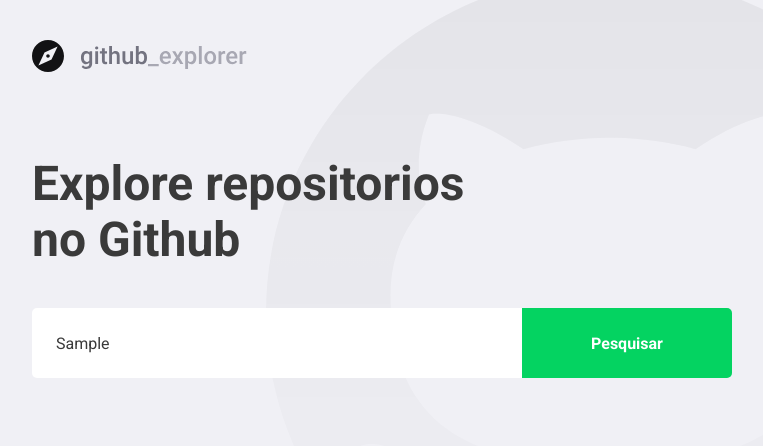
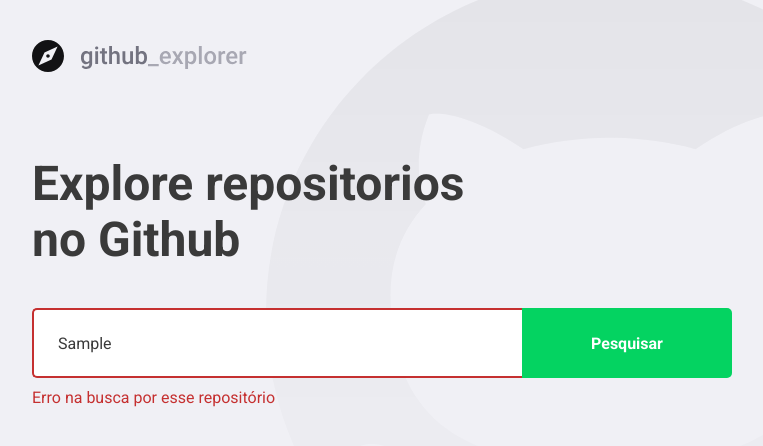
Before and after one commit to guilherhenri/github-explorer, a React (Create React App) app: page / in a window 1280 px wide. Both pictures are taken after typing "Sample" into the empty fields and a click on the button "Pesquisar". Shown: the top 446 px of the page, without its empty margins (148-911 px from the left). Built offline with nearby package versions, Linux system fonts and the light colour scheme; no server answers; the HTML template or start-up script is replaced by a standard one.

Commit message:
Feature: Erros

```diff
--- a/src/pages/Dashboard/index.tsx
+++ b/src/pages/Dashboard/index.tsx
@@ -4,7 +4,7 @@
 
 import logoImg from '../../assets/logo.svg';
 
-import { Title, Form, Repositories } from './styles';
+import { Title, Form, Repositories, Error } from './styles';
 
 interface Repository {
   full_name: string;
@@ -17,6 +17,7 @@
 
 const Dashboard: React.FC = () => {
   const [newRepo, setNewRepo] = useState('');
+  const [inputError, setInputError] = useState('');
   const [repositories, setRepositories] = useState<Repository[]>([]);
 
   async function handleAddRepository(
@@ -24,12 +25,22 @@
   ): Promise<void> {
     event.preventDefault();
 
-    const response = await api.get<Repository>(`/repos/${newRepo}`);
+    if(!newRepo) {
+      setInputError('Digite o autor/nome do repositório');
+      return;
+    }
 
-    const repository = response.data;
+    try {
+      const response = await api.get<Repository>(`/repos/${newRepo}`);
 
-    setRepositories([...repositories, repository]);
-    setNewRepo('');
+      const repository = response.data;
+
+      setRepositories([...repositories, repository]);
+      setNewRepo('');
+      setInputError('');
+    } catch (err) {
+      setInputError('Erro na busca por esse repositório');
+    }
   }
 
   return (
@@ -37,7 +48,7 @@
       <img src={logoImg} alt="Github Explorer"/>
       <Title>Explore repositorios no Github</Title>
 
-      <Form onSubmit={handleAddRepository} >
+      <Form hasError={!!inputError} onSubmit={handleAddRepository} >
         <input
           value={newRepo}
           onChange={(e) => setNewRepo(e.target.value)}
@@ -46,6 +57,8 @@
 
         <button>Pesquisar</button>
       </Form>
+
+      { inputError && <Error>{inputError}</Error>}
 
       <Repositories>
         {repositories.map(repository => (
--- a/src/pages/Dashboard/styles.ts
+++ b/src/pages/Dashboard/styles.ts
@@ -1,5 +1,9 @@
-import styled from 'styled-components';
+import styled, { css } from 'styled-components';
 import { shade } from 'polished';
+
+interface FormProps {
+  hasError: boolean;
+}
 
 export const Title = styled.h1`
   font-size: 48px;
@@ -10,7 +14,7 @@
   margin-top: 80px;
 `;
 
-export const Form = styled.form`
+export const Form = styled.form<FormProps>`
   margin-top: 40px;
   max-width: 700px;
 
@@ -20,9 +24,14 @@
     flex: 1;
     height: 70px;
     padding: 0 24px;
-    border: 0;
     border-radius: 5px 0 0 5px;
     color: #3a3a3a;
+    border: 2px solid #fff;
+    border-right: 0;
+
+    ${(props) => props.hasError && css`
+      border-color: #c53030;
+    `}
 
     &::placeholder {
       color: #a8a8b3;
@@ -43,6 +52,12 @@
       background: ${shade(0.2, '#04d361')};
     }
   }
+`;
+
+export const Error = styled.span`
+  margin-top: 10px;
+  display: block;
+  color: #c53030;
 `;
 
 export const Repositories = styled.div`
```
